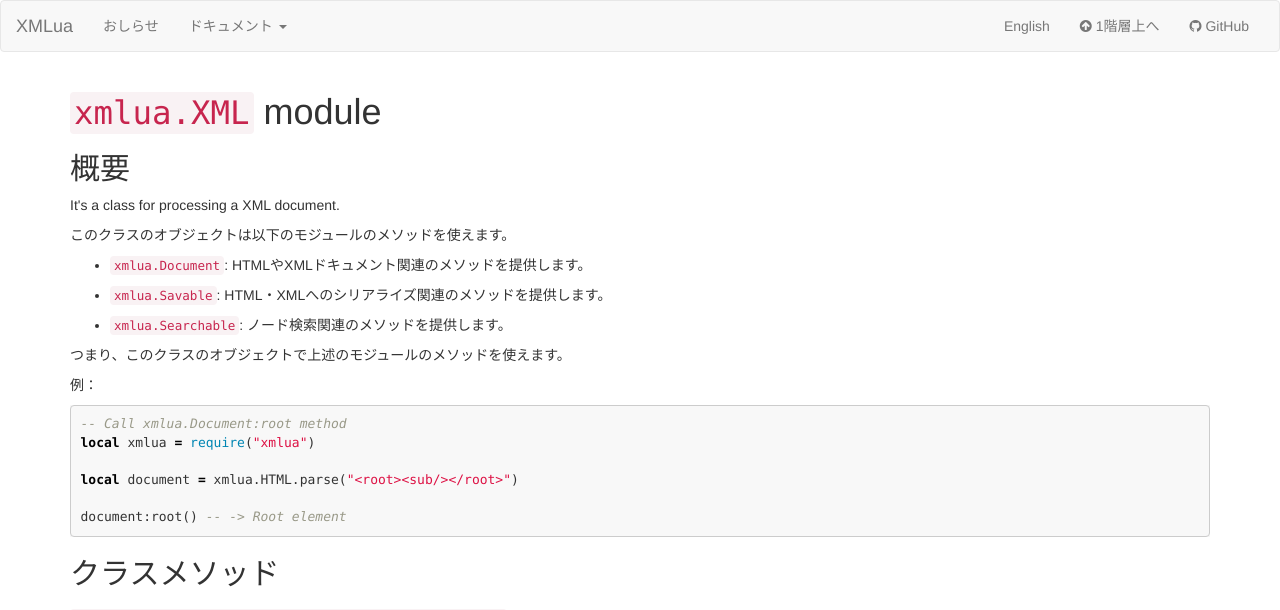
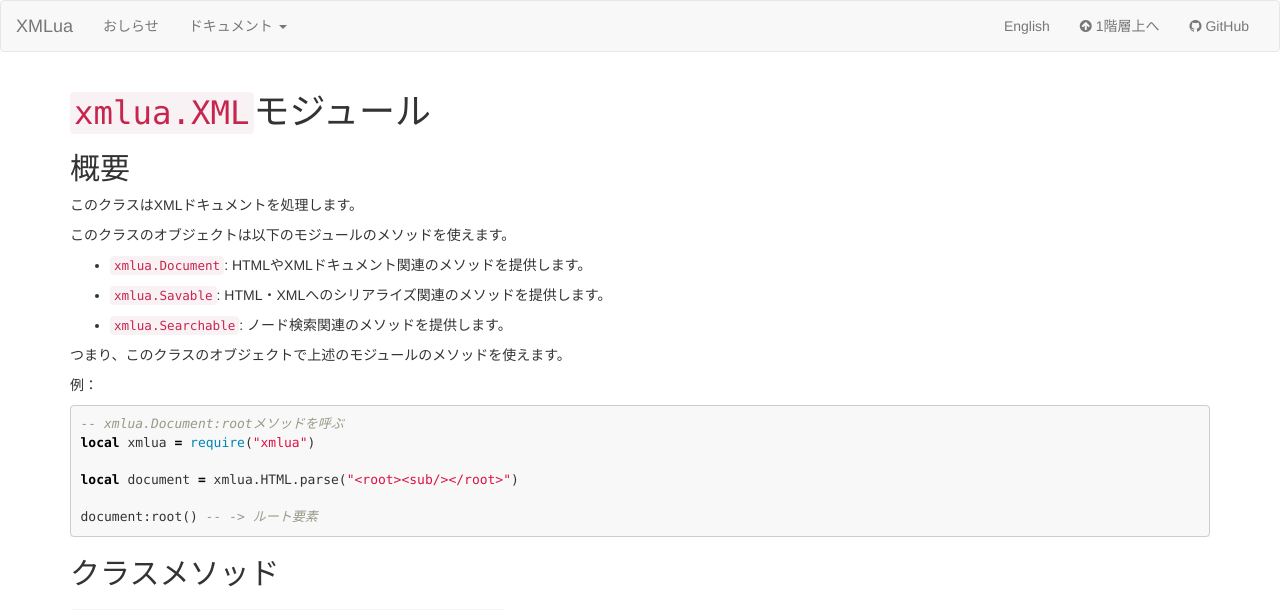
Before and after one commit to clear-code/xmlua, a Jekyll site: the page built from docs/ja/reference/xml.md, in a window 1280 px wide. Shown: the top 610 px of the page. Built offline with Jekyll 4.4.1, drawn with Linux system fonts in a browser that asks for light colours.

Commit message:
doc: Translate into Japanese of `Summary` of xml.md

````diff
--- a/docs/ja/reference/xml.md
+++ b/docs/ja/reference/xml.md
@@ -2,11 +2,11 @@
 title: xmlua.XML
 ---
 
-# `xmlua.XML` module
+# `xmlua.XML`モジュール
 
 ## 概要
 
-It's a class for processing a XML document.
+このクラスはXMLドキュメントを処理します。
 
 このクラスのオブジェクトは以下のモジュールのメソッドを使えます。
 
@@ -21,12 +21,12 @@ It's a class for processing a XML document.
 例：
 
 ```lua
--- Call xmlua.Document:root method
+-- xmlua.Document:rootメソッドを呼ぶ
 local xmlua = require("xmlua")
 
 local document = xmlua.HTML.parse("<root><sub/></root>")
 
-document:root() -- -> Root element
+document:root() -- -> ルート要素
 ```
 
 ## クラスメソッド
````
Also changed, not shown: 1 other file.
